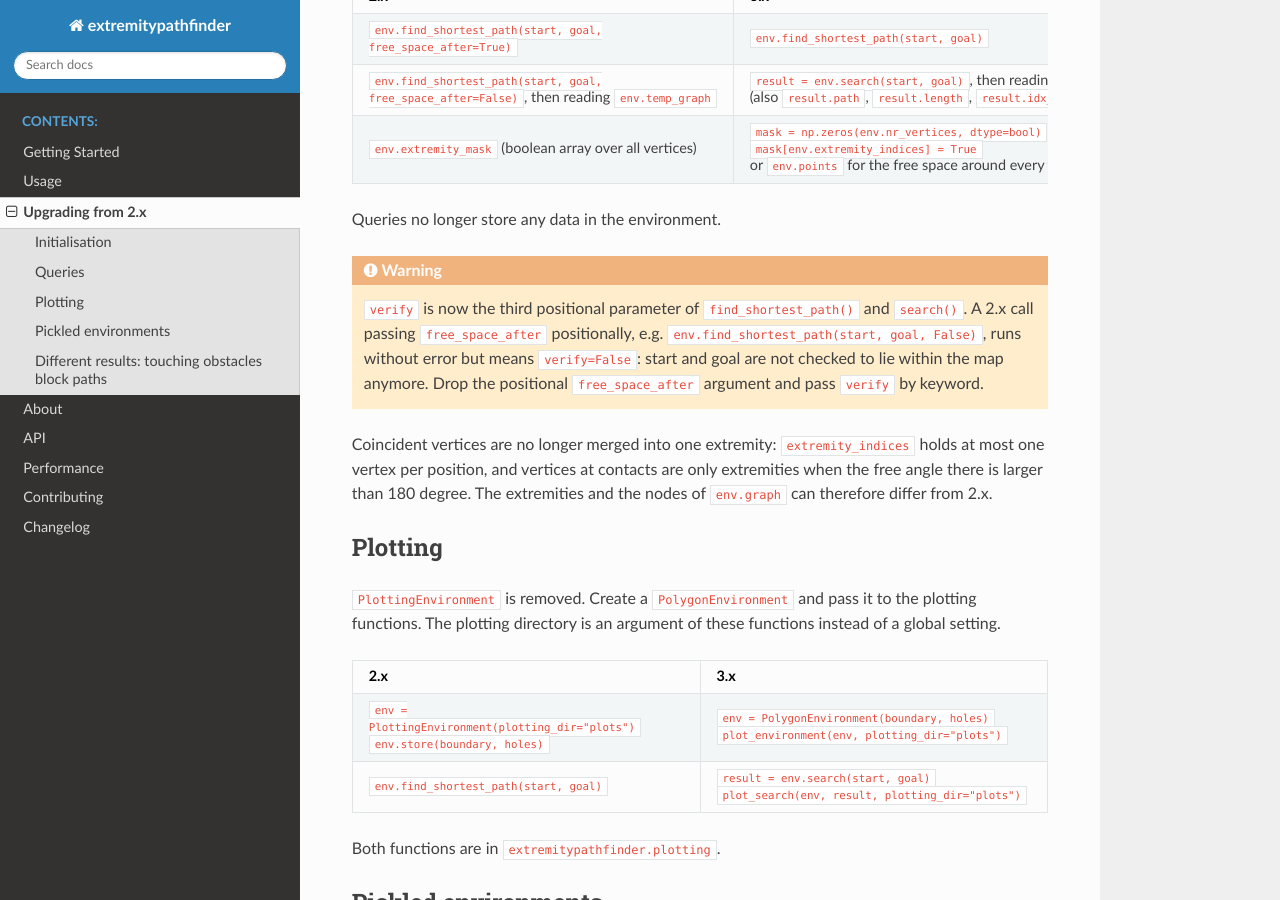
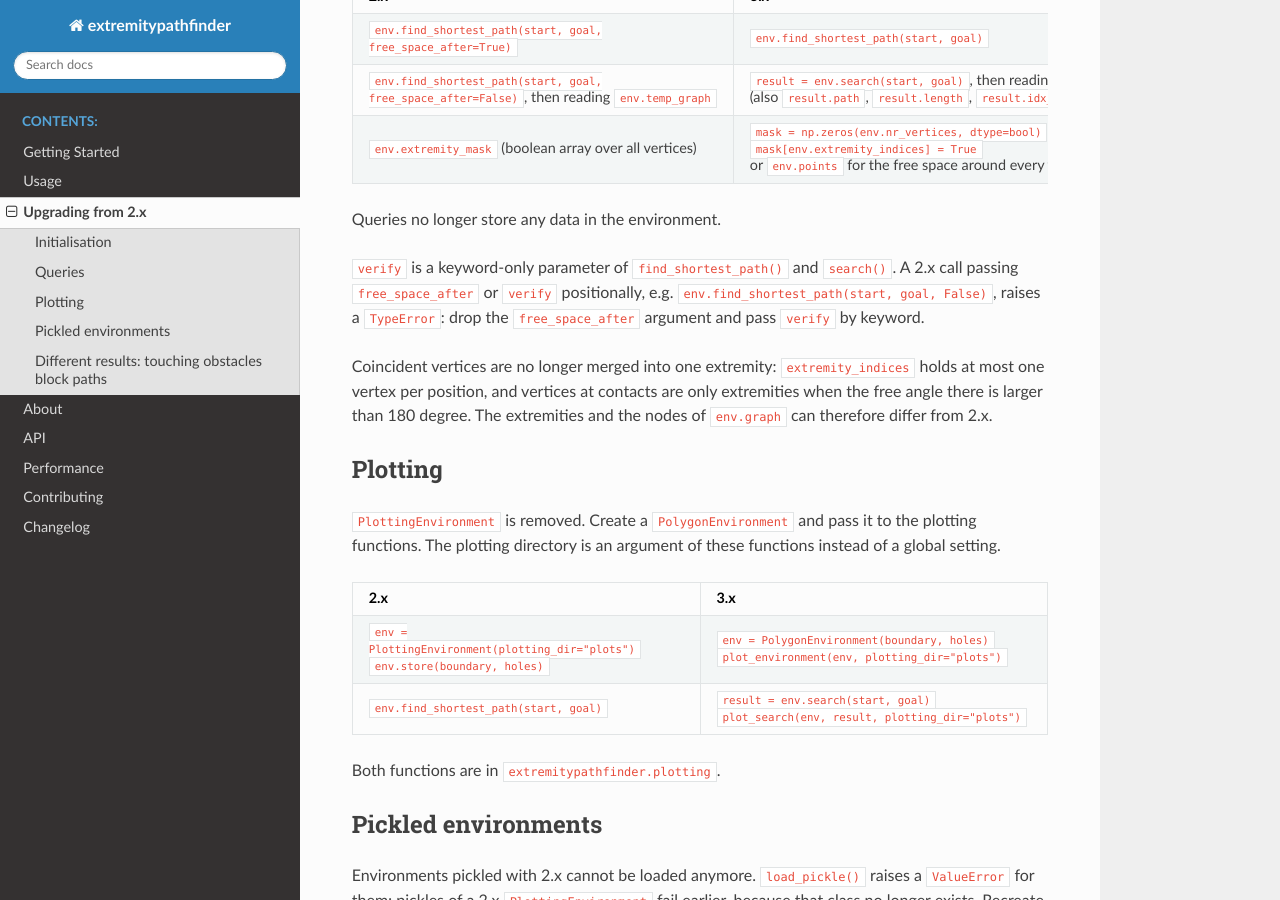
Before and after one commit to jannikmi/extremitypathfinder, a Sphinx documentation site: the page built from docs/2_upgrading.rst, in a window 1280 px wide and 900 px high, scrolled down 797 px. Built offline with Sphinx 7.4.7 and the Read the Docs theme 3.1.0, drawn with Linux system fonts in a browser that asks for light colours.

Commit message:
Make verify a keyword-only parameter of find_shortest_path() and search()
A 2.x call passing free_space_after positionally would otherwise
silently mean verify=False in 3.x. It raises a TypeError now.

Co-Authored-By: Claude Opus 5.5 <noreply@anthropic.com>
Claude-Session: https://claude.ai/code/session_01XJqV77kufvrxmEhrEBcxDD

```diff
--- a/CHANGELOG.rst
+++ b/CHANGELOG.rst
@@ -15,7 +15,7 @@ BREAKING: the environment is initialised in one step:
 - removed the ``.prepare()`` method and the ``prepared`` attribute
   (a separate ``.prepare()`` call has not been needed since 2.5.0)
 - removed the ``free_space_after`` parameter of ``find_shortest_path()`` and the ``temp_graph`` attribute.
-  ``verify`` is now the third positional parameter: pass it by keyword, a positional ``free_space_after`` means ``verify``.
+  ``verify`` is a keyword-only parameter of ``find_shortest_path()`` and ``search()`` (``verify=False``).
   The search graph of a query is returned by ``search()`` instead of being stored in the environment.
 - new ``search()`` method: performs the same search as ``find_shortest_path()``, but returns a ``SearchResult``
   with the search data (search graph, start and goal nodes, coordinates) in addition to the path and its length
--- a/docs/2_upgrading.rst
+++ b/docs/2_upgrading.rst
@@ -58,12 +58,10 @@ Queries
 
 Queries no longer store any data in the environment.
 
-.. warning::
-
-    ``verify`` is now the third positional parameter of ``find_shortest_path()`` and ``search()``.
-    A 2.x call passing ``free_space_after`` positionally, e.g. ``env.find_shortest_path(start, goal, False)``,
-    runs without error but means ``verify=False``: start and goal are not checked to lie within the map anymore.
-    Drop the positional ``free_space_after`` argument and pass ``verify`` by keyword.
+``verify`` is a keyword-only parameter of ``find_shortest_path()`` and ``search()``.
+A 2.x call passing ``free_space_after`` or ``verify`` positionally,
+e.g. ``env.find_shortest_path(start, goal, False)``, raises a ``TypeError``:
+drop the ``free_space_after`` argument and pass ``verify`` by keyword.
 
 Coincident vertices are no longer merged into one extremity: ``extremity_indices`` holds at most one
 vertex per position, and vertices at contacts are only extremities when the free angle there is larger than
```
Also changed, not shown: 2 other files.
